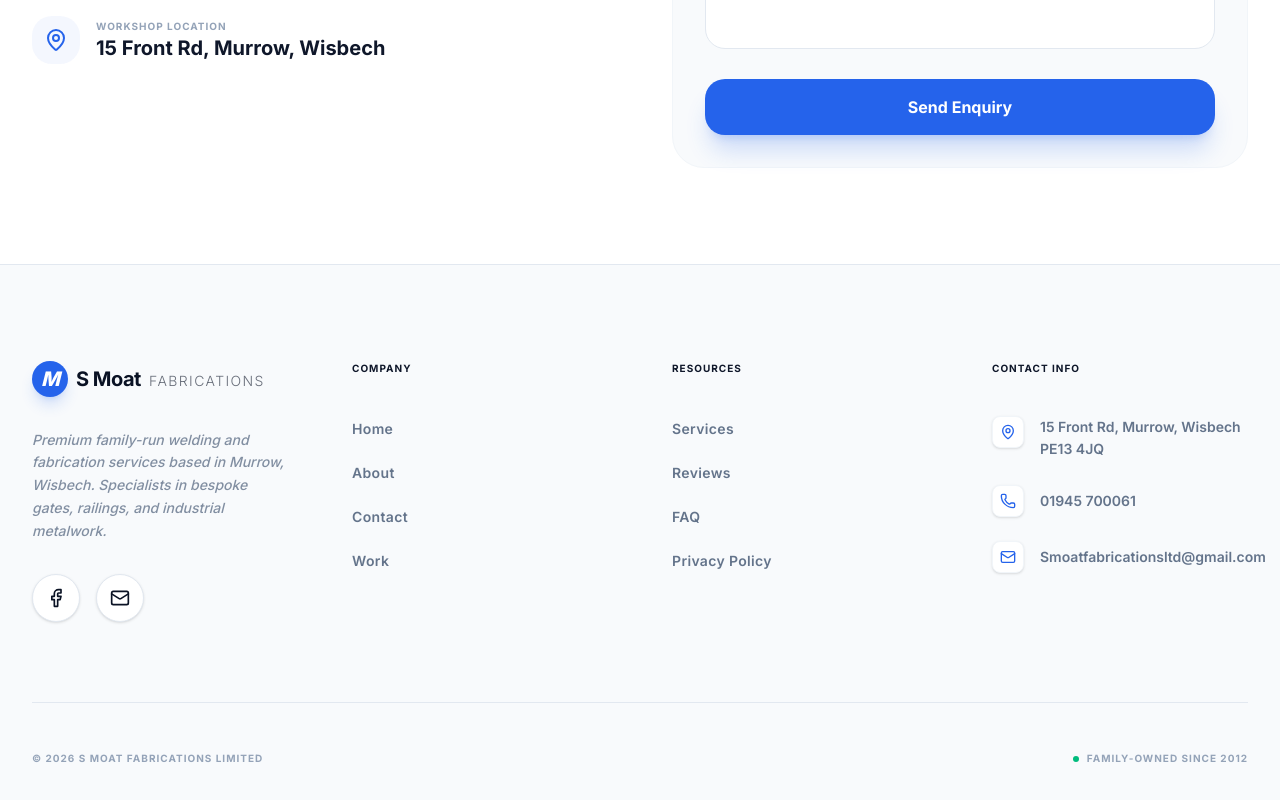
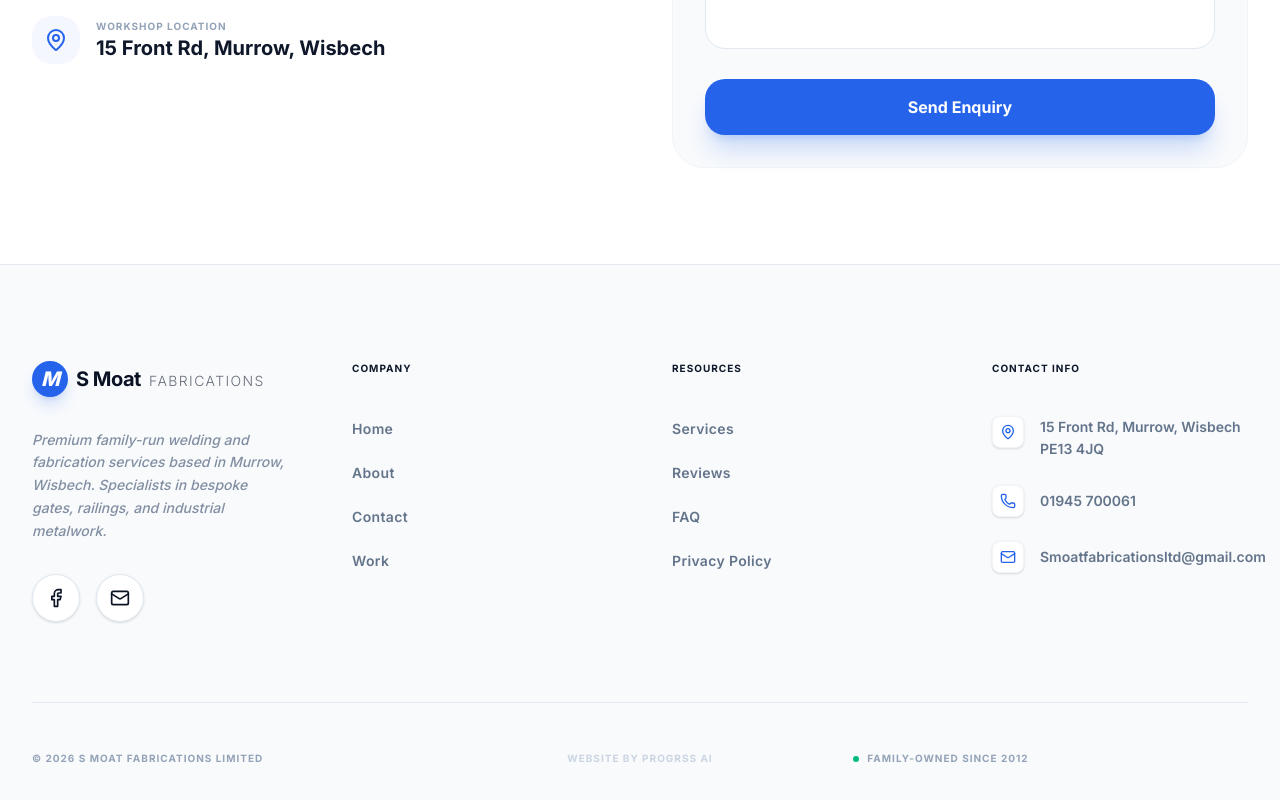
Before and after one commit to u-kaushik/SMB-Service-Site, a React (Vite) app: page / in a window 1280 px wide. Shown: the part 7171-7971 px from the top of the page. Built offline with nearby package versions, Linux system fonts and the light colour scheme.

Commit message:
Add Progrss AI footer credit

```diff
--- a/src/App.tsx
+++ b/src/App.tsx
@@ -937,10 +937,18 @@ const Footer = () => {
           </div>
         </div>
 
-        <div className="pt-12 border-t border-slate-200 flex flex-col md:flex-row items-center justify-between gap-6">
+        <div className="pt-12 border-t border-slate-200 grid gap-4 text-center md:grid-cols-3 md:text-left md:items-center">
           <p className="text-slate-400 text-[10px] font-bold uppercase tracking-widest">
             © 2026 S Moat Fabrications Limited
           </p>
+          <a
+            href="https://progrssai.com"
+            target="_blank"
+            rel="noreferrer"
+            className="text-slate-300 hover:text-brand-blue transition-colors text-[10px] font-bold uppercase tracking-widest md:text-center"
+          >
+            Website by Progrss AI
+          </a>
           <div className="flex items-center gap-2 text-[10px] font-bold uppercase tracking-widest text-slate-400">
             <span className="w-1.5 h-1.5 rounded-full bg-emerald-500" />
             Family-Owned Since 2012
```
